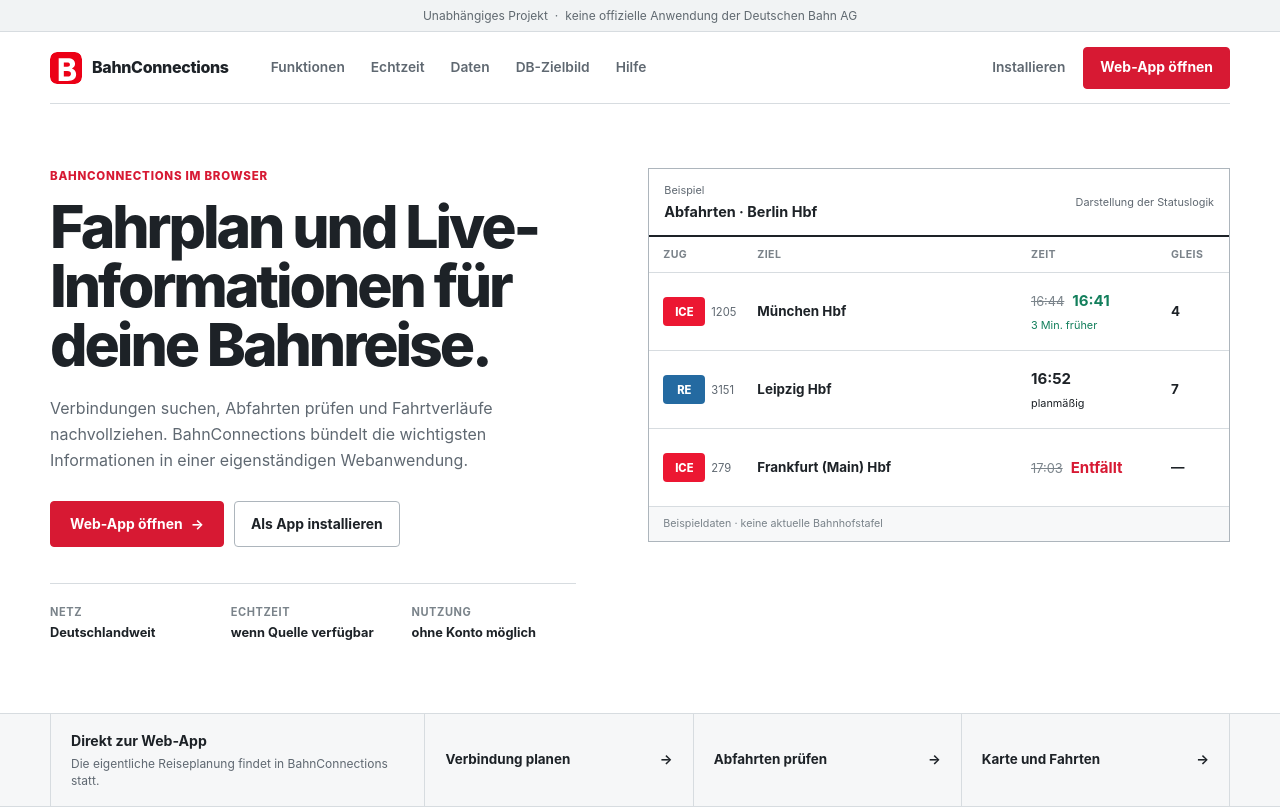
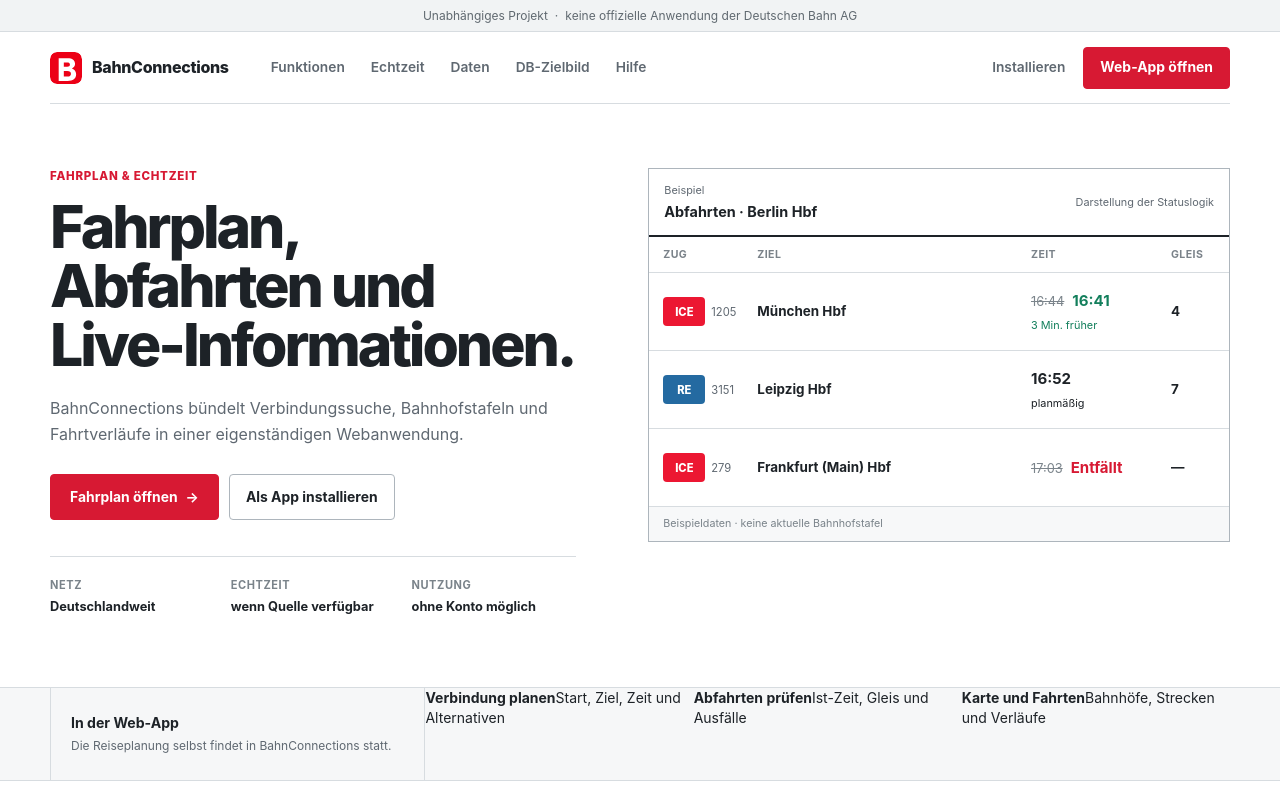
Before and after one commit to Cola968/BahnConnections, a Next.js app: page /website in a window 1280 px wide. Shown: the top 808 px of the page. Built offline with nearby package versions, Linux system fonts and the light colour scheme.

Commit message:
Make website hero and service strip more factual

```diff
--- a/app/website/page.tsx
+++ b/app/website/page.tsx
@@ -46,12 +46,12 @@ export default function WebsitePage() {
 
       <section className={styles.hero}>
         <div className={styles.heroMain}>
-          <span className={styles.eyebrow}>BahnConnections im Browser</span>
-          <h1>Fahrplan und Live-Informationen für deine Bahnreise.</h1>
-          <p>Verbindungen suchen, Abfahrten prüfen und Fahrtverläufe nachvollziehen. BahnConnections bündelt die wichtigsten Informationen in einer eigenständigen Webanwendung.</p>
+          <span className={styles.eyebrow}>Fahrplan & Echtzeit</span>
+          <h1>Fahrplan, Abfahrten und Live-Informationen.</h1>
+          <p>BahnConnections bündelt Verbindungssuche, Bahnhofstafeln und Fahrtverläufe in einer eigenständigen Webanwendung.</p>
 
           <div className={styles.heroActions}>
-            <Link className={styles.primaryButton} href="/">Web-App öffnen <Arrow /></Link>
+            <Link className={styles.primaryButton} href="/">Fahrplan öffnen <Arrow /></Link>
             <Link className={styles.secondaryButton} href="/install">Als App installieren</Link>
           </div>
 
@@ -100,11 +100,11 @@ export default function WebsitePage() {
         </aside>
       </section>
 
-      <section className={styles.quickLinks} aria-label="Direkteinstiege">
-        <div className={styles.quickIntro}><strong>Direkt zur Web-App</strong><span>Die eigentliche Reiseplanung findet in BahnConnections statt.</span></div>
-        <Link href="/"><span>Verbindung planen</span><Arrow /></Link>
-        <Link href="/"><span>Abfahrten prüfen</span><Arrow /></Link>
-        <Link href="/"><span>Karte und Fahrten</span><Arrow /></Link>
+      <section className={styles.quickLinks} aria-label="Funktionen der Web-App">
+        <div className={styles.quickIntro}><strong>In der Web-App</strong><span>Die Reiseplanung selbst findet in BahnConnections statt.</span></div>
+        <div className={styles.quickItem}><strong>Verbindung planen</strong><span>Start, Ziel, Zeit und Alternativen</span></div>
+        <div className={styles.quickItem}><strong>Abfahrten prüfen</strong><span>Ist-Zeit, Gleis und Ausfälle</span></div>
+        <div className={styles.quickItem}><strong>Karte und Fahrten</strong><span>Bahnhöfe, Strecken und Verläufe</span></div>
       </section>
 
       <section className={styles.section} id="funktionen">
```
